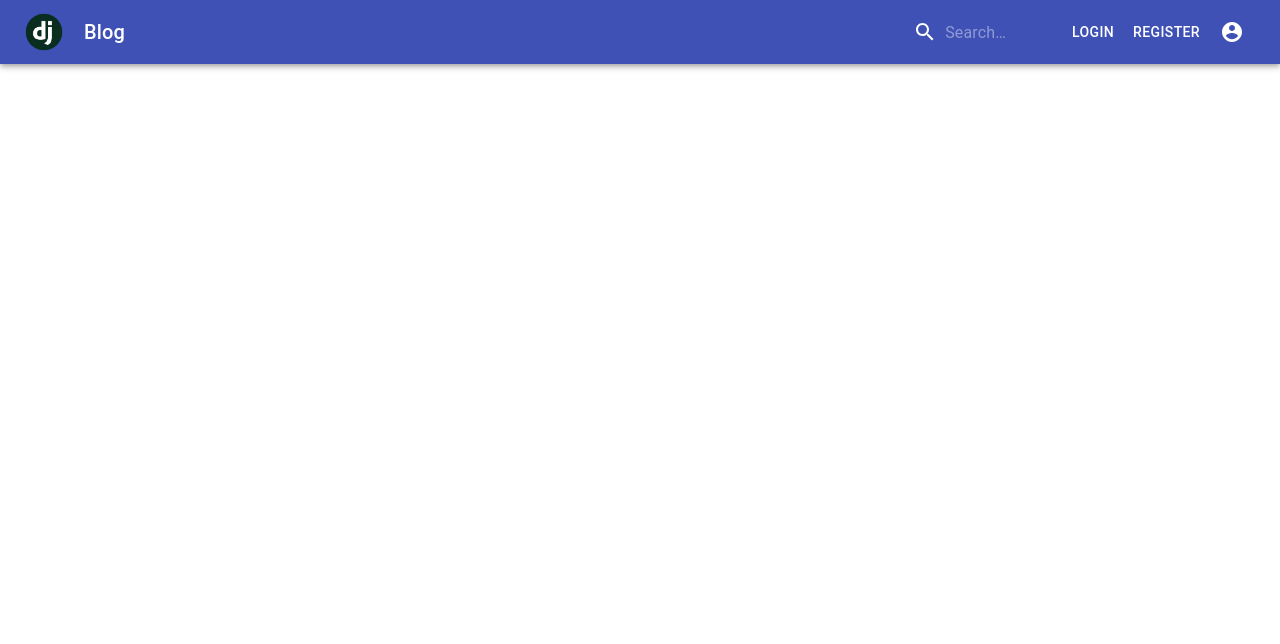
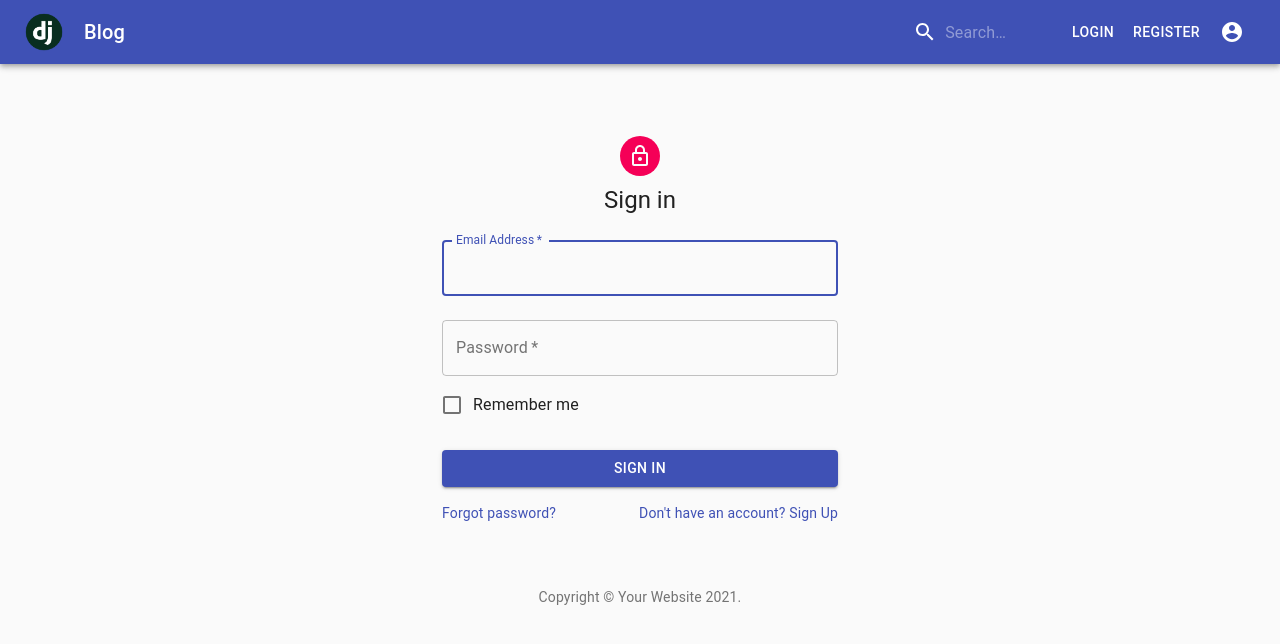
Before and after one commit to ergunsahe/react_django_frontend, a React (Create React App) app: page /login in a window 1280 px wide. Shown: the top 644 px of the page. Built offline with nearby package versions, Linux system fonts and the light colour scheme.

Commit message:
add login page

```diff
--- /dev/null
+++ b/src/pages/LoginPage.js
@@ -0,0 +1,117 @@
+import React from 'react';
+import Avatar from '@material-ui/core/Avatar';
+import Button from '@material-ui/core/Button';
+import CssBaseline from '@material-ui/core/CssBaseline';
+import TextField from '@material-ui/core/TextField';
+import FormControlLabel from '@material-ui/core/FormControlLabel';
+import Checkbox from '@material-ui/core/Checkbox';
+import Link from '@material-ui/core/Link';
+import Grid from '@material-ui/core/Grid';
+import Box from '@material-ui/core/Box';
+import LockOutlinedIcon from '@material-ui/icons/LockOutlined';
+import Typography from '@material-ui/core/Typography';
+import { makeStyles } from '@material-ui/core/styles';
+import Container from '@material-ui/core/Container';
+
+function Copyright() {
+  return (
+    <Typography variant="body2" color="textSecondary" align="center">
+      {'Copyright © '}
+      <Link color="inherit" href="https://material-ui.com/">
+        Your Website
+      </Link>{' '}
+      {new Date().getFullYear()}
+      {'.'}
+    </Typography>
+  );
+}
+
+const useStyles = makeStyles((theme) => ({
+  paper: {
+    marginTop: theme.spacing(8),
+    display: 'flex',
+    flexDirection: 'column',
+    alignItems: 'center',
+  },
+  avatar: {
+    margin: theme.spacing(1),
+    backgroundColor: theme.palette.secondary.main,
+  },
+  form: {
+    width: '100%', // Fix IE 11 issue.
+    marginTop: theme.spacing(1),
+  },
+  submit: {
+    margin: theme.spacing(3, 0, 2),
+  },
+}));
+
+export default function SignIn() {
+  const classes = useStyles();
+
+  return (
+    <Container component="main" maxWidth="xs">
+      <CssBaseline />
+      <div className={classes.paper}>
+        <Avatar className={classes.avatar}>
+          <LockOutlinedIcon />
+        </Avatar>
+        <Typography component="h1" variant="h5">
+          Sign in
+        </Typography>
+        <form className={classes.form} noValidate>
+          <TextField
+            variant="outlined"
+            margin="normal"
+            required
+            fullWidth
+            id="email"
+            label="Email Address"
+            name="email"
+            autoComplete="email"
+            autoFocus
+          />
+          <TextField
+            variant="outlined"
+            margin="normal"
+            required
+            fullWidth
+            name="password"
+            label="Password"
+            type="password"
+            id="password"
+            autoComplete="current-password"
+          />
+          <FormControlLabel
+            control={<Checkbox value="remember" color="primary" />}
+            label="Remember me"
+          />
+          <Button
+            type="submit"
+            fullWidth
+            variant="contained"
+            color="primary"
+            className={classes.submit}
+          >
+            Sign In
+          </Button>
+          <Grid container>
+            <Grid item xs>
+              <Link href="#" variant="body2">
+                Forgot password?
+              </Link>
+            </Grid>
+            <Grid item>
+              <Link href="#" variant="body2">
+                {"Don't have an account? Sign Up"}
+              </Link>
+            </Grid>
+          </Grid>
+        </form>
+      </div>
+      <Box mt={8}>
+        <Copyright />
+      </Box>
+    </Container>
+  );
+}
--- a/src/pages/Register.js
+++ b/src/pages/Register.js
@@ -2,18 +2,12 @@
 import Avatar from "@material-ui/core/Avatar";
 import Button from "@material-ui/core/Button";
 import CssBaseline from "@material-ui/core/CssBaseline";
-import FormControlLabel from "@material-ui/core/FormControlLabel";
-import Checkbox from "@material-ui/core/Checkbox";
 import Link from "@material-ui/core/Link";
-import Paper from "@material-ui/core/Paper";
 import Box from "@material-ui/core/Box";
 import Grid from "@material-ui/core/Grid";
 import Typography from "@material-ui/core/Typography";
 import { makeStyles } from "@material-ui/core/styles";
-import LocalMallIcon from "@material-ui/icons/LocalMall";
-
-
-
+import VpnKeyIcon from '@material-ui/icons/VpnKey';
 
 
 const useStyles = makeStyles((theme) => ({
@@ -38,7 +32,7 @@
   },
   avatar: {
     margin: theme.spacing(1),
-    backgroundColor: theme.palette.primary.main,
+    backgroundColor: theme.palette.secondary.main,
   },
   submit: {
     margin: theme.spacing(3, 0, 2),
@@ -59,10 +53,10 @@
           <Grid item xs={12} sm={8} md={5}  elevation={6} square>
             <div className={classes.paper}>
               <Avatar className={classes.avatar}>
-                <LocalMallIcon />
+                <VpnKeyIcon />
               </Avatar>
               <Typography component="h1" variant="h5">
-                Register
+                Sign Up
               </Typography>
               <form >
                 <TextField
@@ -108,7 +102,7 @@
                   type="submit"
                   className={classes.submit}
                 >
-                  Submit
+                  Sign Up
                 </Button>
               </form>
               {/*           <Grid container className={classes.linkWrapper}>
--- a/src/router/Router.js
+++ b/src/router/Router.js
@@ -3,6 +3,7 @@
 import  DetailPage from "../pages/DetailPage";
 import  HomePage from "../pages/HomePage";
 import SignUp from "../pages/Register"
+import SignIn from "../pages/LoginPage"
 import  Navbar from "../components/Navbar"
 
 function AppRouter(params) {
@@ -13,6 +14,7 @@
                 <Route exact path="/home" component={HomePage} />
                 <Route exact path="/detail" component={DetailPage} />
                 <Route exact path="/register" component={SignUp} />
+                <Route exact path="/login" component={SignIn} />
                 {/* <Route exact path="/forgot-password" component={ForgotPassword} /> */}
                 {/* <Route
                     exact
```
Also changed, not shown: 1 other file (tests, documents, lock files or other folders).
